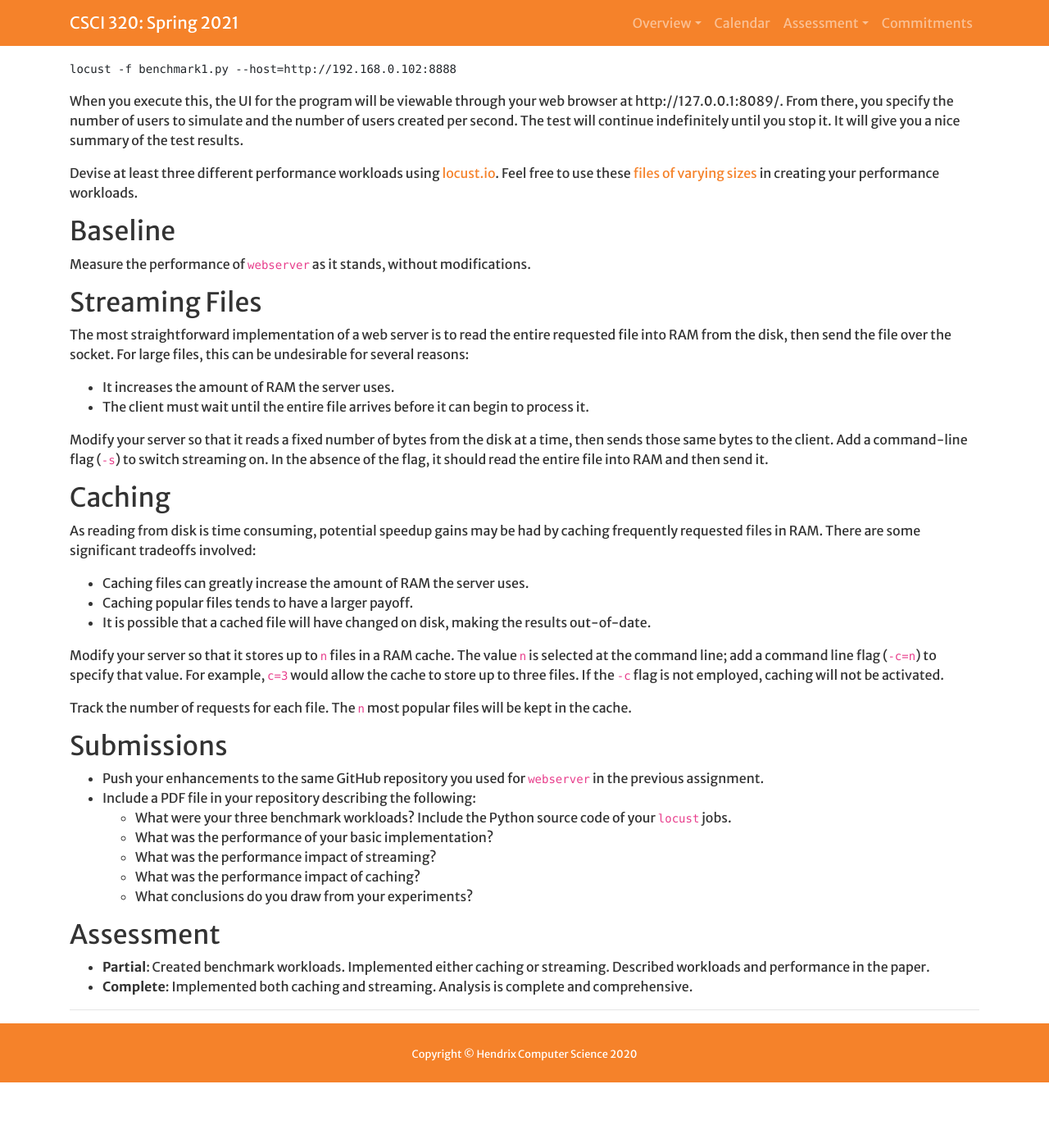
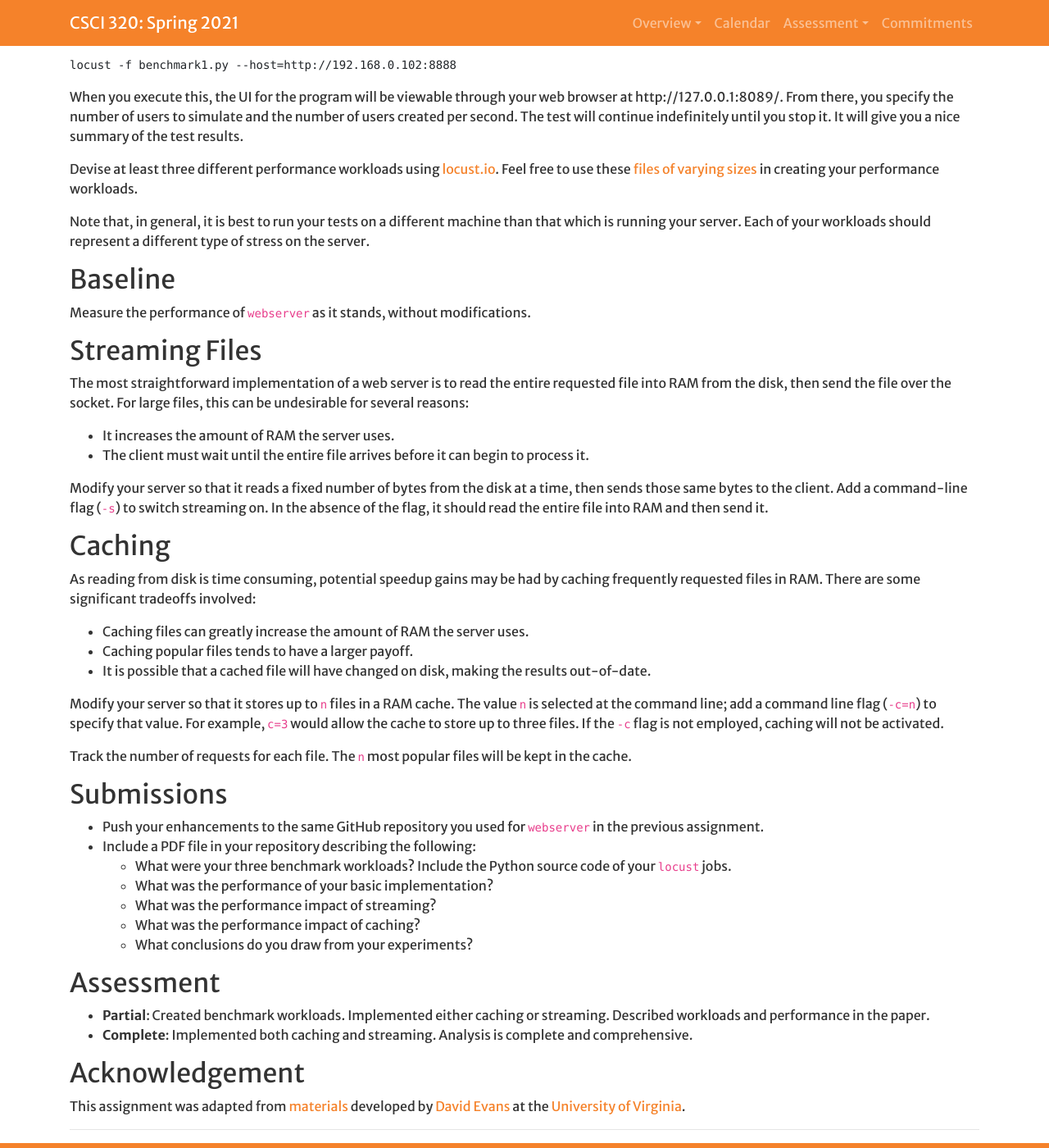
Before and after one commit to Hendrix-CS/csci320, a Jekyll site: the page built from projects/webserver2.md, in a window 1280 px wide and 1400 px high, scrolled down 712 px. Shown: the whole window at 82% size. Built offline with Jekyll 4.4.1, drawn with Linux system fonts in a browser that asks for light colours; a script that is not in the unit is left out; before the commit the page ends 2032 px from its top, so only the background shows below that.

Commit message:
Added acknowledgements for David Evans on the three pertinent project pages.

````diff
--- a/projects/webserver2.md
+++ b/projects/webserver2.md
@@ -26,7 +26,6 @@ Once it is installed, you can write a Python program as a configuration file. Fo
 ```
 from locust import HttpUser, task
 
-
 class WebsiteUser(HttpUser):
     @task(2)
     def f100(self):
@@ -39,6 +38,7 @@ class WebsiteUser(HttpUser):
 
 This program issues GET requests for the files `file100.html` and `file1000.html`. It issues requests
 for `file100.html` twice as often as requests for `file1000.html`.
+
 To run a test using the above program (named `benchmark1.py`),
 assuming a server running at 192.168.0.102 and listening to port 8888, type:
 
@@ -54,6 +54,9 @@ you a nice summary of the test results.
 Devise at least three different performance workloads using [locust.io](https://locust.io/). Feel free
 to use these [files of varying sizes]({{site.baseurl}}/projects/workloads.zip) in creating your
 performance workloads.
+
+Note that, in general, it is best to run your tests on a different machine than that which is running your
+server. Each of your workloads should represent a different type of stress on the server.
 
 ## Baseline
 
@@ -98,4 +101,10 @@ Track the number of requests for each file. The `n` most popular files will be k
 * **Partial**: Created benchmark workloads. Implemented either caching or streaming. Described workloads and performance in the paper.
 * **Complete**:  Implemented both caching and streaming. Analysis is complete and comprehensive.
 
+## Acknowledgement
+
+This assignment was adapted from [materials](http://rust-class.org/pages/ps3.html) developed by
+[David Evans](http://www.cs.virginia.edu/~evans/) at the
+[University of Virginia](https://engineering.virginia.edu/departments/computer-science).
+
 ------------------------------------------------------------------------
````
Also changed, not shown: projects/rush.md (+6 -2 lines), projects/webserver1.md (+6 -0 lines).
